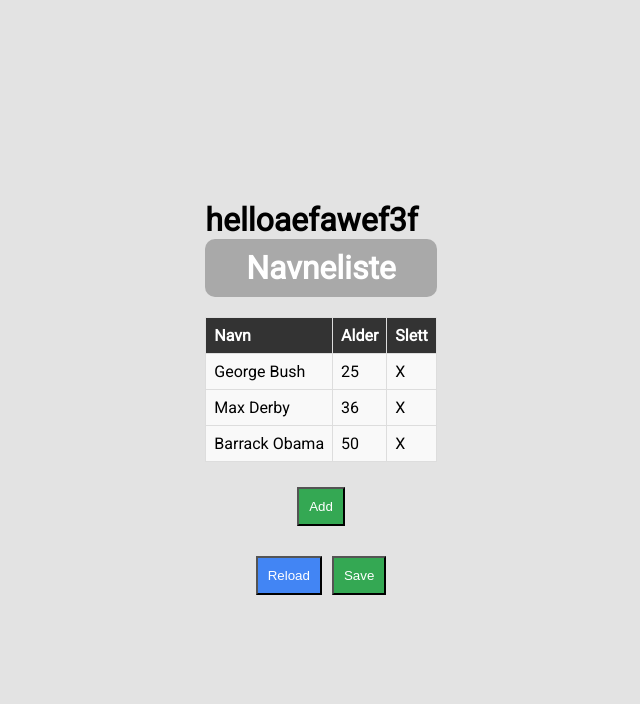
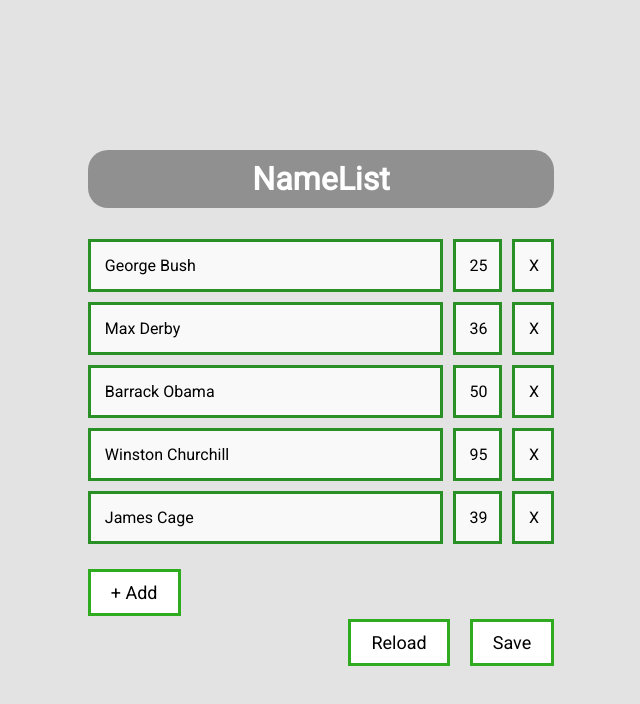
Before and after one commit to simensme/OtrumChallenge-App, a Vue app: page / in a window 1280 px wide. Shown: the top 704 px of the page, without its empty margins (319-959 px from the left). Built offline with nearby package versions, Linux system fonts and the light colour scheme.

Commit message:
amended styling and added buttons

```diff
--- a/src/App.vue
+++ b/src/App.vue
@@ -3,22 +3,9 @@ import NameList from './components/NameList.vue';
 </script>
 
 <template>
-  <h1>helloaefawef3f</h1>
   <NameList/>
 </template>
 
 <style>
-@import url('https://fonts.googleapis.com/css2?family=Roboto&display=swap');
-html {
-  background: rgb(227, 227, 227);
-  box-sizing: border-box;
-}
-
-body {
-  margin: 0;
-  min-height: 100vh;
-  font-family: 'Roboto', sans-serif;
-  display: flex;
-}
 
 </style>
--- a/src/components/NameList.vue
+++ b/src/components/NameList.vue
@@ -3,19 +3,12 @@
 </script>
 
 <template>
+    <div class="main">
         <div class="header">
-        <h1>Navneliste</h1>
+            <h1>NameList</h1>
         </div>
-    <div>
         <table>
-            <thead class="item-list">
-                <tr>
-                    <th class="navn-column">Navn</th>
-                    <th class="alder-column">Alder</th>
-                    <th class="x-column">Slett</th>
-                </tr>
-            </thead>
-            <tbody class="item-list">
+            <tbody>
                 <tr>
                     <td>George Bush</td>
                     <td>25</td>
@@ -31,91 +24,145 @@
                     <td>50</td>
                     <td>X</td>
                 </tr>
+                <tr>
+                    <td>Winston Churchill</td>
+                    <td>95</td>
+                    <td>X</td>
+                </tr>
+                <tr>
+                    <td>James Cage</td>
+                    <td>39</td>
+                    <td>X</td>
+                </tr>
             </tbody>
         </table>
-    </div>
+        <div class="button-container">
             <div class="add-container">
-        <button id="save">Add</button>
+                <button id="add">+ Add</button>
             </div>
             <div class="reload-save-container">
                 <button id="reload">Reload</button>
                 <button id="save">Save</button>
             </div>
+        </div>
+    </div>
 </template>
 <style>
+@import url('https://fonts.googleapis.com/css2?family=Roboto&display=swap');
+
+html {
+    background: rgb(227, 227, 227);
+    box-sizing: border-box;
+}
+
 body {
+    min-height: 100vh;
+    font-family: 'Roboto', sans-serif;
     display: flex;
+    justify-content: center;
     align-items: center;
-    justify-content: center;
-    font-family: Arial, sans-serif;
     margin: 0;
     padding: 0;
 }
-h1 {
-    margin: 0;
+
+.main {
+    width: 38%;
+    margin: 0 auto;
 }
 
+/* Title */
 .header {
-    background-color: #a9a9a9;
+    background-color: #909090;
     color: #fff;
     text-align: center;
-    border-radius: 10px;
-    padding: 10px;
-
+    border-radius: 20px;
+    width: 96%;
+    margin: 0 auto;
 }
 
+h1 {
+    padding: 10px;
+}
+
+/* Table Content */
 table {
+    border-spacing: 10px;
+    width: 100%;
+    table-layout: fixed;
+}
+
+tbody {
     width: 100%;
     border-collapse: collapse;
     margin-top: 20px;
+    background-color: #f9f9f9;
 }
 
-th,
 td {
-    border: 1px solid #ddd;
-    padding: 8px;
-    text-align: left;
+    border: 3px solid #299026;
+    padding: 14px;
+    white-space: nowrap;
 }
 
-th {
-    background-color: #333;
-    color: #fff;
+td:first-child {
+    width: 90%;
 }
 
-.navn-column {
-    width: 60%;
-    /* Adjust the width for the "Navn" column */
+td:nth-child(2) {
+    width: 6%;
 }
 
-.alder-column,
-.x-column {
-    width: 20%;
-    /* Adjust the width for the "Alder" and "X" columns */
+td:nth-child(3) {
+    width: 4%;
 }
 
-.item-list {
-    background-color: #f9f9f9;
+
+/* Buttons */
+.button-container {
+    display: flex;
+    justify-content: space-between;
+    margin-top: 10px;
 }
 
 .add-container,
 .reload-save-container {
-    margin-top: 20px;
     text-align: center;
+}
+
+.add-container {
+    margin-left: 5px;
+}
+
+.reload-save-container {
+    display: flex;
+    gap: 10px;
+    justify-content: flex-end;
+    margin-top: 50px;
+    margin-right: 5px;
 }
 
 button {
     padding: 10px;
     margin: 5px;
     cursor: pointer;
+    font-family: 'Roboto', sans-serif;
+    font-size: 18px;
+    color: #000000;
+    background: #ffffff;
+    padding: 10px 20px;
+    border: solid #2fab1f 3px;
+    text-decoration: none;
+    position: relative;
 }
 
-#reload {
-    background-color: #4285f4;
-    color: #fff;
+button:hover {
+    background: rgb(199, 199, 199);
 }
 
-#save {
-    background-color: #34a853;
-    color: #fff;
+button:active {
+    bottom: -2px;
+    right: -2px;
+
 }
+
 </style>
```
Lines whose indentation alone changed are shown as unchanged.
